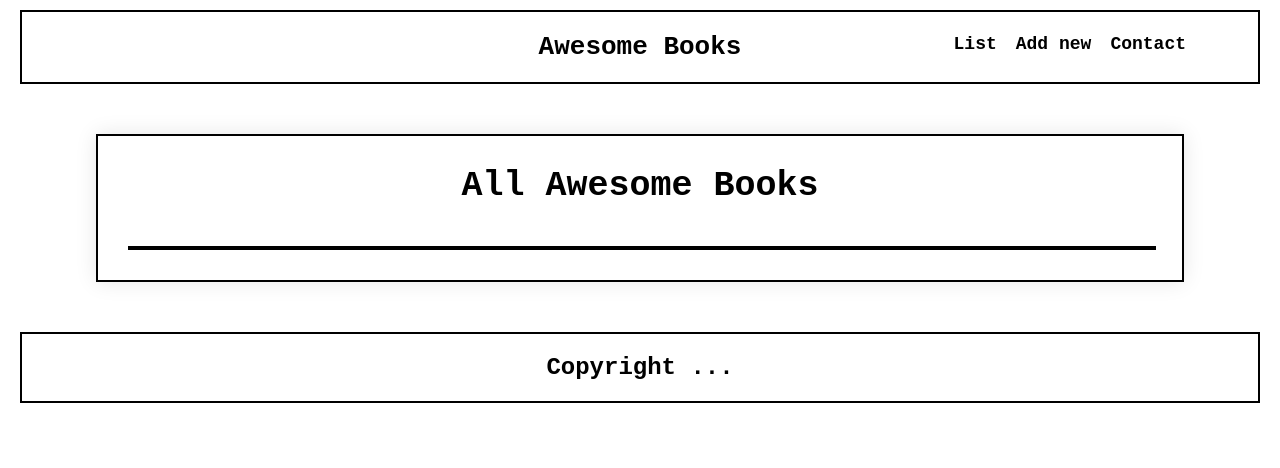
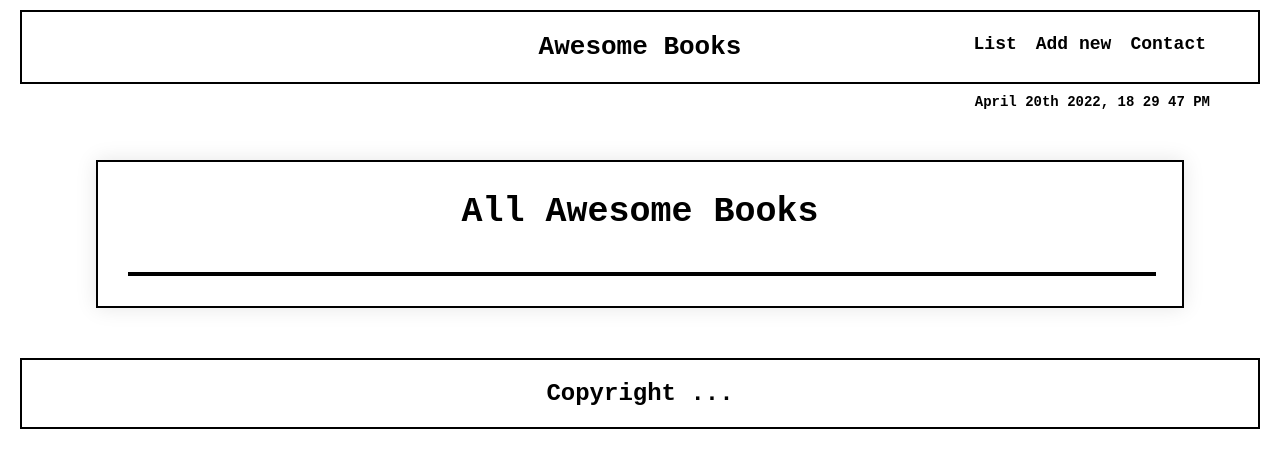
Before and after one commit to RWUBAKWANAYO/Awesome-Books, a website: page index.html in a window 1280 px wide. Drawn offline with Linux system fonts and the light colour scheme.

Commit message:
Add functions to handle content display at navigation,Add time to the project

```diff
--- a/index.html
+++ b/index.html
@@ -18,6 +18,7 @@
             <li><a id="contact">Contact</a></li>
         </ul>
     </header>
+    <div class="date-section"><span class="date-container"></span></div>
     <section id="books-list" class="container">
         <div class="books-container">
             <h2 class="header-title">All Awesome Books</h2>
--- a/script.js
+++ b/script.js
@@ -79,3 +79,37 @@ list.addEventListener('click', () => {
   addBookSection.classList.add('display');
   contactSection.classList.add('display');
 });
+add.addEventListener('click', () => {
+  listSection.classList.add('display');
+  addBookSection.classList.remove('display');
+  contactSection.classList.add('display');
+});
+
+contact.addEventListener('click', () => {
+  listSection.classList.add('display');
+  addBookSection.classList.add('display');
+  contactSection.classList.remove('display');
+});
+
+// handle dates actions
+
+const handleTime = () => {
+  const dateContainer = document.querySelector('.date-container');
+  const dateFunc = new Date();
+  const months = ['January', 'February', 'March', 'April', 'May', 'June', 'July', 'August', 'September', 'October', 'November', 'December'];
+  const year = dateFunc.getFullYear();
+  const month = months[dateFunc.getMonth()];
+  let currentDate = dateFunc.getDate();
+  const hour = dateFunc.getHours();
+  const minutes = dateFunc.getMinutes();
+  const second = dateFunc.getSeconds();
+  if (currentDate === 1) currentDate = 'first';
+  else if (currentDate === 2) currentDate = 'second';
+  else if (currentDate === 3) currentDate = 'third';
+  else currentDate += 'th';
+
+  const time = (hour < 12) ? `${month} ${currentDate} ${year}, ${hour} ${minutes} ${second} AM`
+    : `${month} ${currentDate} ${year}, ${hour} ${minutes} ${second} PM`;
+  dateContainer.innerHTML = time;
+};
+window.addEventListener('load', handleTime);
--- a/style.css
+++ b/style.css
@@ -21,7 +21,7 @@ header {
   display: inline-flex;
   float: right;
   gap: 15px;
-  margin: -30px 20px 0 0;
+  margin: -30px 0 0 20px;
   list-style: none;
   font-size: 18px;
   font-weight: 600;
@@ -141,3 +141,16 @@ input {
 .foot-title {
   font-size: 24px;
 }
+
+.date-section {
+  width: 100%;
+}
+
+.date-container {
+  margin: 10px 20px;
+  padding-right: 50px;
+  font-size: 14px;
+  font-weight: bold;
+  display: flex;
+  justify-content: flex-end;
+}
```
